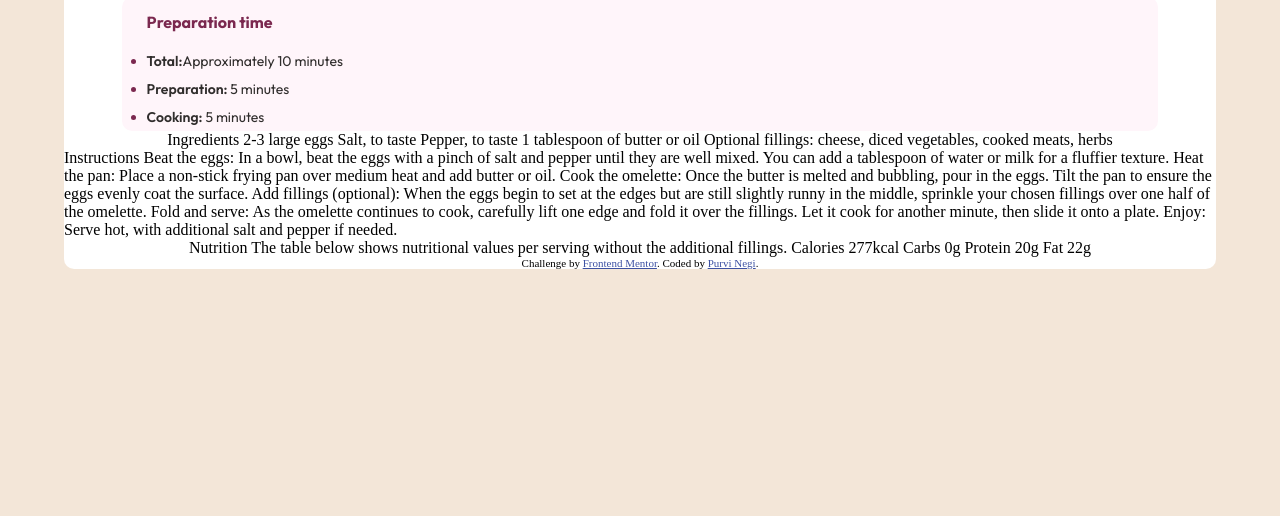
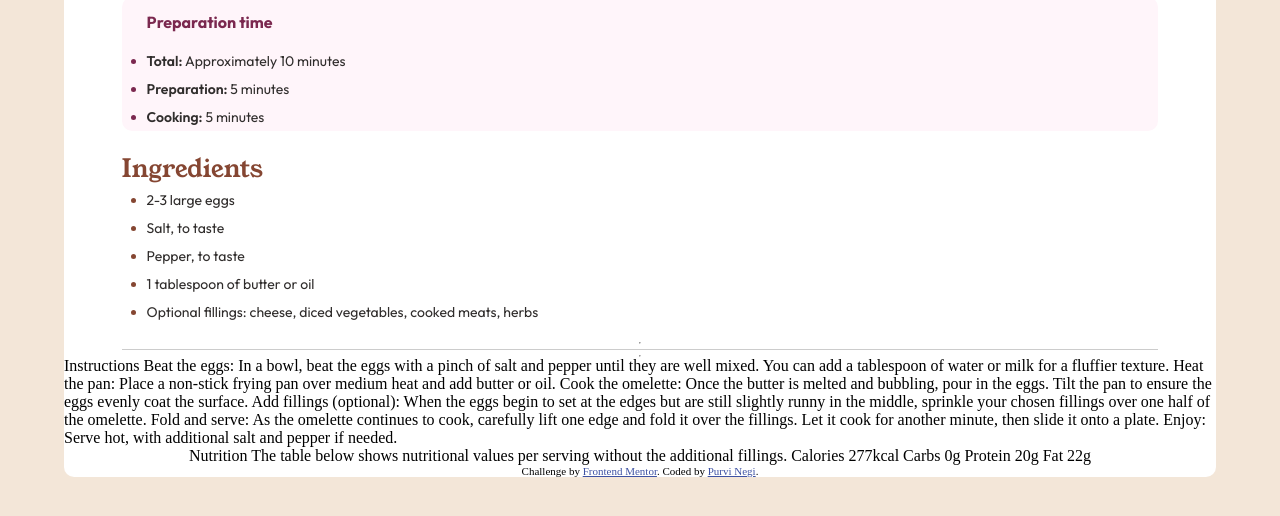
Before and after one commit to purvi-negi/recipe-page-main, a plain HTML site: page index.html in a window 1280 px wide. Shown: the part 434-950 px from the top of the page. Before the commit the page ends 800 px from the top, so only its background shows below. Drawn offline with Linux system fonts and the light colour scheme.

Commit message:
ingredients section done
Signed-off-by: purvi-negi <purvi.114n@gmail.com>

```diff
--- a/index.html
+++ b/index.html
@@ -28,20 +28,24 @@
 <div class="Second">
   <p>Preparation time</p>
   <ul>
-  <li><span class="name">Total:</span><span class="time">Approximately 10 minutes</span> </li>
+  <li><span class="name">Total:</span><span class="time"> Approximately 10 minutes</span> </li>
   <li><span class="name">Preparation:</span><span class="time"> 5 minutes</span> </li>
   <li><span class="name">Cooking:</span><span class="time">  5 minutes</span></li>
   </ul>
 </div>
 <div class="Third">
-  Ingredients
-
-  2-3 large eggs
-  Salt, to taste
-  Pepper, to taste
-  1 tablespoon of butter or oil
-  Optional fillings: cheese, diced vegetables, cooked meats, herbs
+  <p>Ingredients</p>
+  <ul>
+  <li><span class="Ingredients"> 2-3 large eggs</span> </li>
+  <li><span class="Ingredients"> Salt, to taste</span> </li>
+  <li><span class="Ingredients"> Pepper, to taste</span></li>
+  <li><span class="Ingredients">1 tablespoon of butter or oil </span></li>
+  <li><span class="Ingredients">   Optional fillings: cheese, diced vegetables, cooked meats, herbs</span></li>
+  </ul>
 </div>
+<hr>
+  <div class="line"></div>
+  <hr>
 <div class="Fourth">
   Instructions
 
--- a/style.css
+++ b/style.css
@@ -71,3 +71,37 @@ body{
 .container .Second ul li .time{
     font-weight: 400;
 }
+.container .Third{
+    width: 90%;
+    margin:20px 60px 16px 60px;
+}
+
+.container .Third p{
+    font-family: var(--ff);
+    color: hsl(14, 45%, 36%);
+    padding: px 0px;
+    font-size: 25px;
+    font-weight: 400;
+}
+.container .Third ul{
+    font-family: var(--f2);
+    padding: 0px 25px;
+    font-size: 14px;
+    list-style-type: disc;
+
+}
+.container .Third ul li{
+    padding: 5px 0;
+    color:hsl(14, 45%, 36%);
+}
+.container .Third ul li .Ingredients{
+    color: hsl(24, 5%, 18%);
+    font-weight: 400;
+}
+.container .line{
+color:hsl(24, 5%, 18%);
+    width: 90%;
+    height: 1px;
+    background-color: hsl(0, 0%, 80%);
+    margin: 5px auto;
+}
```
